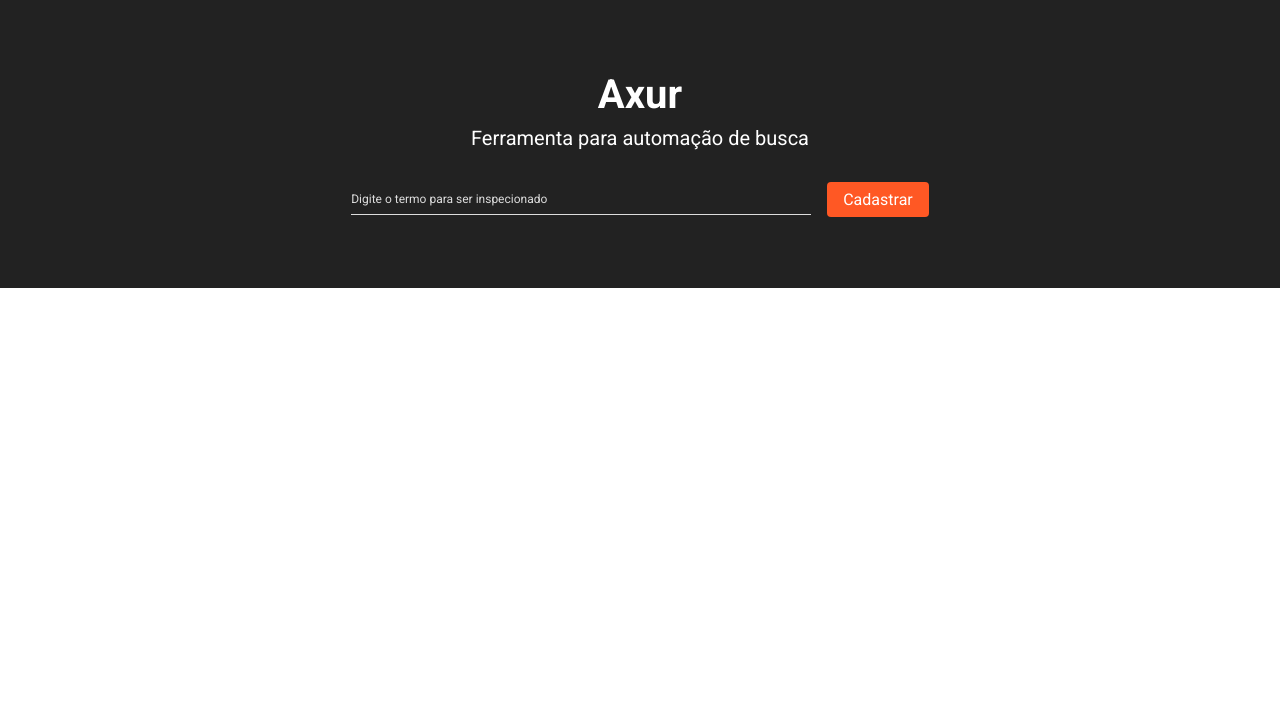
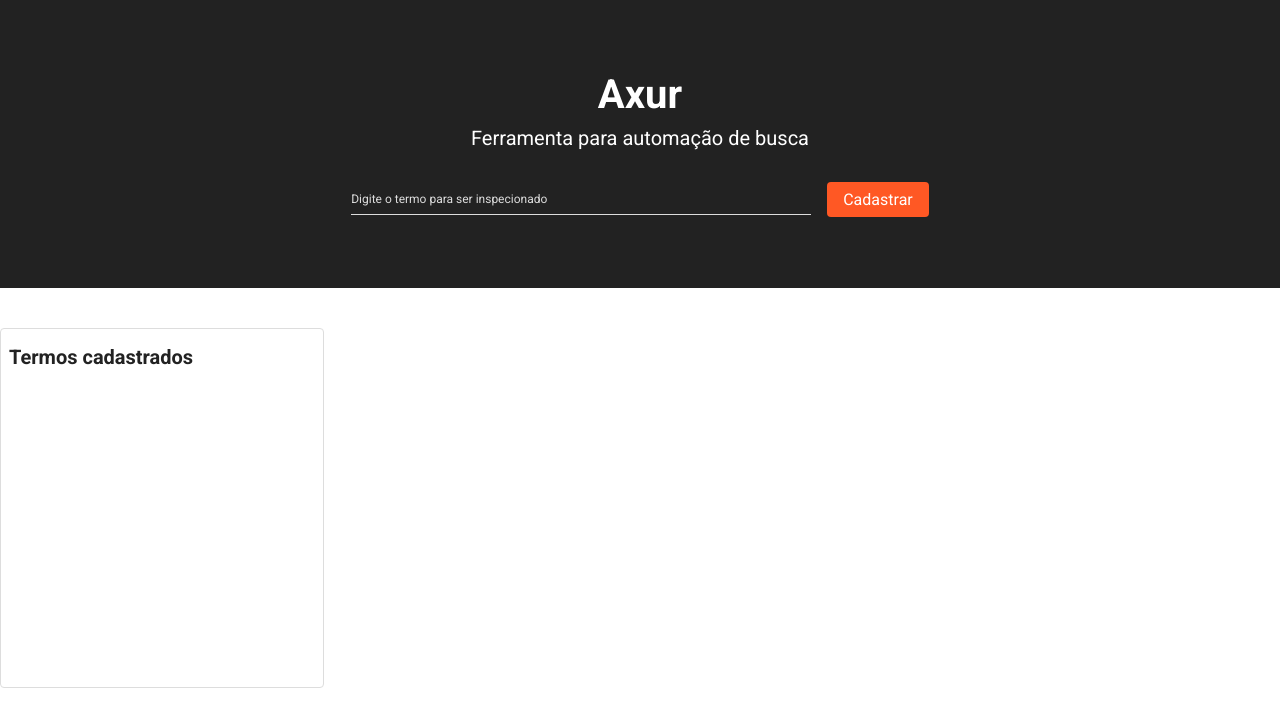
Before and after one commit to wellingtondw/axur, a React app: page / in a window 1280 px wide. Shown: the top 726 px of the page. Built offline with nearby package versions, Linux system fonts and the light colour scheme.

Commit message:
create content box component

```diff
--- /dev/null
+++ b/src/components/ContentBox/index.tsx
@@ -0,0 +1,21 @@
+import React from 'react';
+import * as S from './styles';
+
+type ContentBoxProps = {
+  title: string;
+};
+
+const ContentBox: React.FC<ContentBoxProps> = ({
+  title,
+  children,
+  ...rest
+}) => {
+  return (
+    <S.Container {...rest}>
+      <S.Title>{title}</S.Title>
+      {children}
+    </S.Container>
+  );
+};
+
+export default ContentBox;
--- /dev/null
+++ b/src/components/ContentBox/styles.ts
@@ -0,0 +1,17 @@
+import styled from 'styled-components';
+
+export const Container = styled.div`
+  width: 100%;
+  max-width: 324px;
+  border: 1px solid #ddd;
+  height: 360px;
+  overflow-y: auto;
+  border-radius: 4px;
+`;
+
+export const Title = styled.h2`
+  font-size: 20px;
+  font-weight: bold;
+  color: #222;
+  margin: 16px 0 0 8px;
+`;
--- a/src/pages/Home/index.tsx
+++ b/src/pages/Home/index.tsx
@@ -2,6 +2,7 @@ import React, { useCallback, useState } from 'react';
 import * as S from './styles';
 
 import Input from '../../components/Input';
+import ContentBox from '../../components/ContentBox';
 
 const Home: React.FC = () => {
   const [inputValue, setInputValue] = useState('');
@@ -25,7 +26,9 @@ const Home: React.FC = () => {
           <S.Button title="Cadastrar novo termo">Cadastrar</S.Button>
         </S.Wrapper>
       </S.HeaderContainer>
-      <S.MainContainer />
+      <S.MainContainer>
+        <ContentBox title="Termos cadastrados" />
+      </S.MainContainer>
     </S.Container>
   );
 };
```
Also changed, not shown: src/components/ContentBox/test.tsx (added, +19 -0 lines), 1 other file (tests, documents, lock files or other folders).
